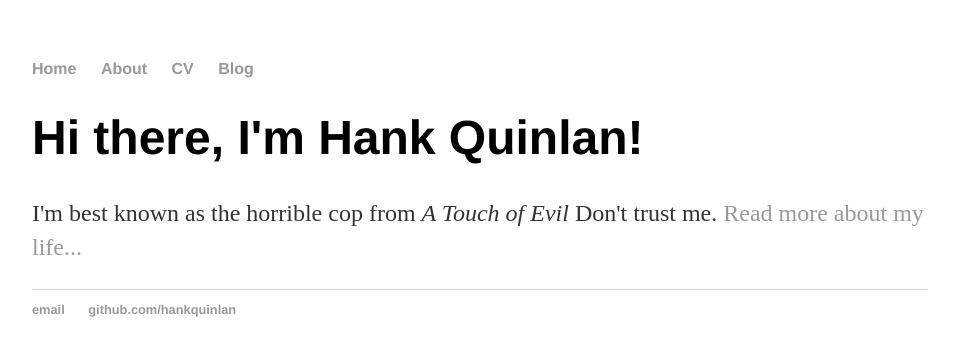
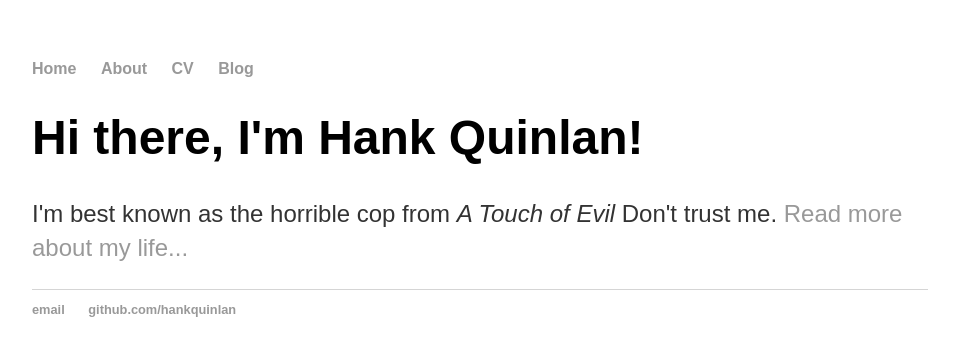
Before and after one commit to jbuffer/jbuffer.github.io, a Jekyll site: the page built from index.html, in a window 1280 px wide. Shown: the top 356 px of the page, without its empty margins (160-1115 px from the left). Built offline with Jekyll 4.4.1, drawn with Linux system fonts in a browser that asks for light colours; some web fonts are replaced.

Commit message:
Update main.css

```diff
--- a/css/main.css
+++ b/css/main.css
@@ -1,4 +1,7 @@
+@import url('https://fonts.googleapis.com/css2?family=Anek+Tamil:wght@200;600&display=swap');
+
 body {
+    font-family: 'Anek Tamil', sans-serif;
     margin: 60px auto;
     width: 70%;
 }
@@ -9,6 +12,7 @@ nav ul, footer ul {
     font-weight: bold;
 }
 nav ul li, footer ul li {
+    font-family: 'Anek Tamil', sans-serif;
     display: inline;
     margin-right: 20px;
 }
@@ -20,8 +24,8 @@ a:hover {
     text-decoration: underline;
 }
 h1 {
+    font-family: 'Anek Tamil', sans-serif;
     font-size: 3em;
-    font-family:'Helvetica', 'Arial', 'Sans-Serif';
 }
 p {
     font-size: 1.5em;
```
